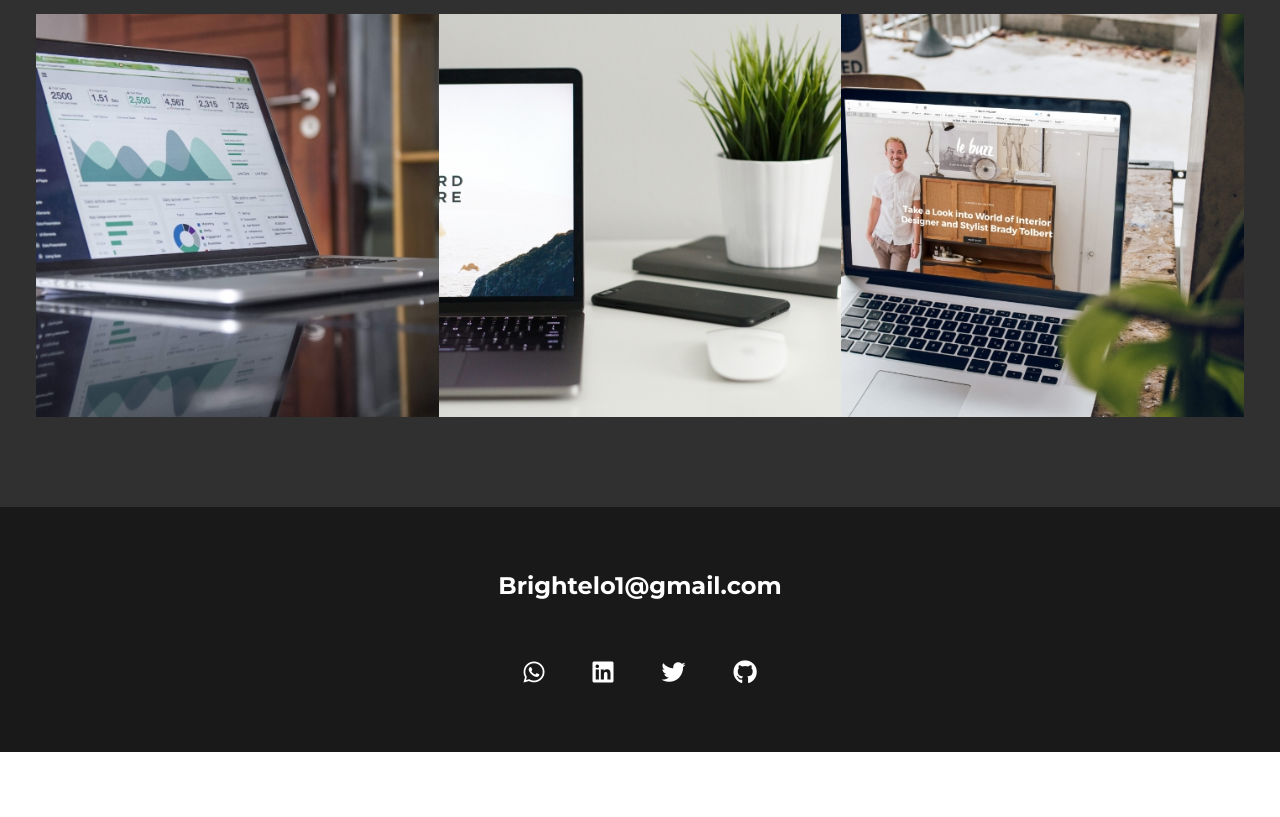
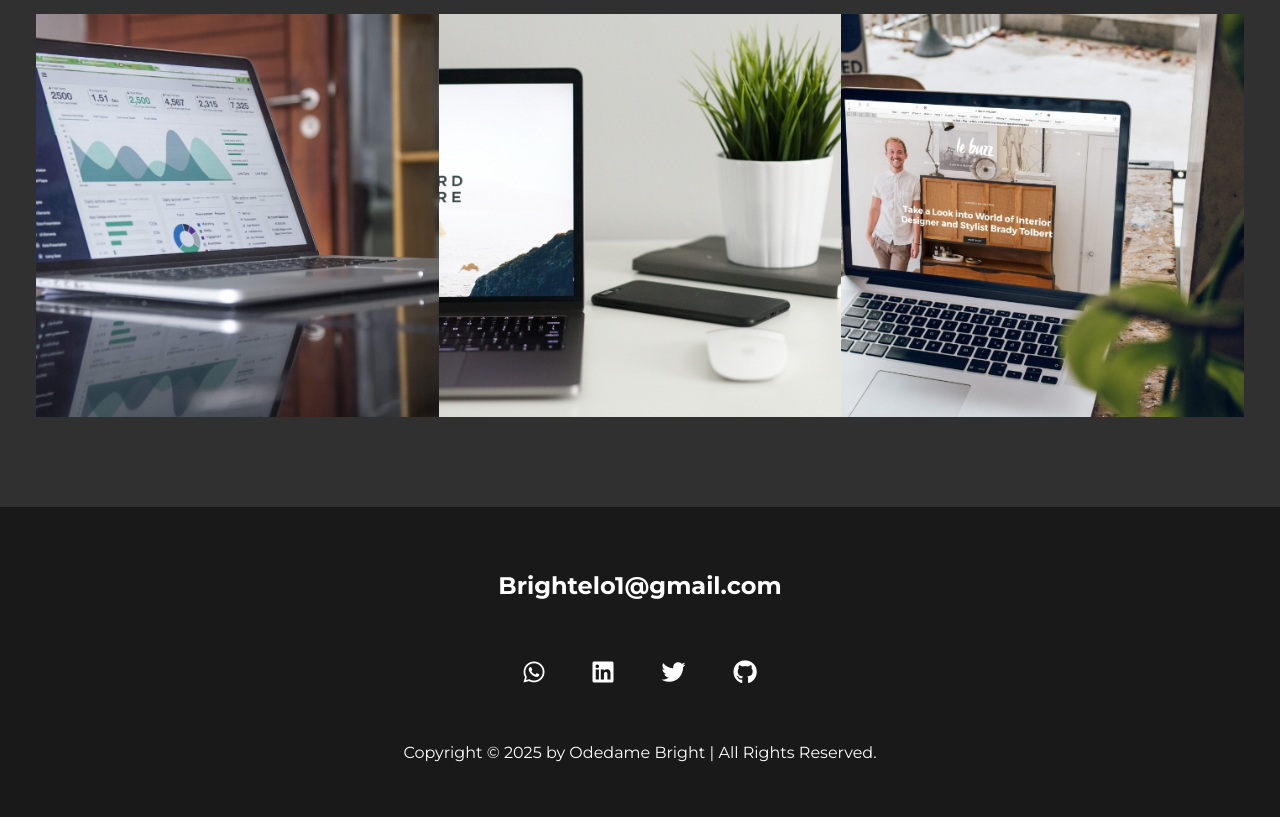
Before and after one commit to OBE96/ALX_PORTFOLIO_PROJECT, a plain HTML site: page index.html in a window 1280 px wide. Shown: the part 2192-3009 px from the top of the page. Before the commit the page ends 2944 px from the top, so only its background shows below. Drawn offline with nearby package versions, Linux system fonts and the light colour scheme.

Commit message:
initialcommit

```diff
--- a/css/style.css
+++ b/css/style.css
@@ -519,6 +519,7 @@ header {
 
 }
 
+
 .footer a {
     color: inherit;
     text-decoration: none;
@@ -535,6 +536,21 @@ header {
 
 .footer__link:hover {
     text-decoration: underline;
+}
+
+.footer-text  {
+   text-align: center;
+    width: 100%;
+
+
+    padding: 2rem 9%;
+
+
+}
+
+
+.footer-text p {
+    font-size: 1rem;
 }
 
 .social-list {
--- a/index.html
+++ b/index.html
@@ -161,11 +161,20 @@
                 </a>
             </li>
         </ul>
+
+        <div class="footer-text">
+            <p>Copyright &copy; <span id="copyrightYear"></span> by Odedame Bright | All Rights Reserved.</p>
+        </div>
     </footer>
 
 
     <script src="js/index.js"></script>
 
+
+
 </body>
+<script>
+    document.getElementById("copyrightYear").innerText = new Date().getFullYear();
+  </script>
 
 </html>
```
Also changed, not shown: img/portfolio-04.jpg (deleted), img/portfolio-05.jpg (deleted), img/portfolio-06.jpg (deleted), img/portfolio-07.jpg (deleted), img/portfolio-08.jpg (deleted), img/portfolio-09.jpg (deleted), img/portfolio-10.jpg (deleted).
